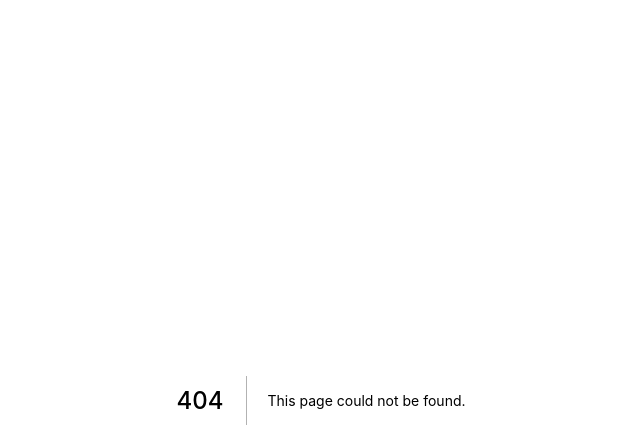
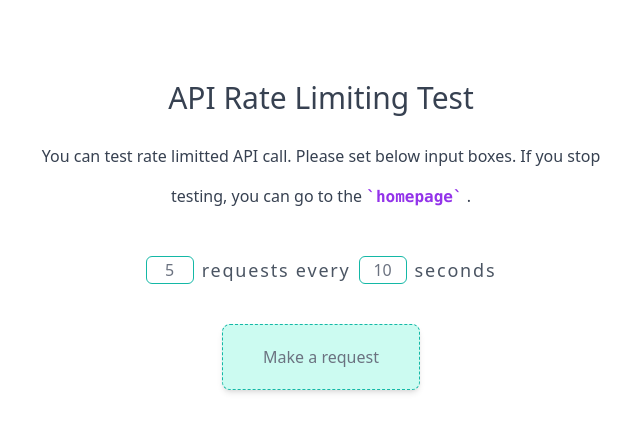
Before and after one commit to githong-kr/sp-next-study, a Next.js app: page /rate_limit in a window 1280 px wide. Before the commit this address had no page. Shown: the top 448 px of the page, without its empty margins (319-959 px from the left). Built offline with nearby package versions, Linux system fonts and the light colour scheme.

Commit message:
add rate_limit page without any function

```diff
--- a/components/Button.tsx
+++ b/components/Button.tsx
@@ -3,7 +3,7 @@ import React, { ReactChildren, ReactNode } from 'react';
 
 interface ButtonProps {
   children: ReactNode;
-  loading: boolean;
+  loading?: boolean;
   [key: string]: any;
 }
 
@@ -19,12 +19,12 @@ export default function Button({
         { classNames: 'px-10 py-5' },
         { classNames: 'border border-dashed border-teal-500' },
         { classNames: 'rounded-lg shadow-md' },
-        { classNames: 'bg-teal-100  text-gray-500' },
+        { classNames: 'bg-teal-100 text-gray-500' },
         {
           prefix: 'hover',
-          classNames: 'border-red-700 bg-teal-300 text-gray-800',
+          classNames: 'border-teal-700 bg-teal-500 text-gray-700',
         },
-        loading ? { classNames: 'opacity-50' } : {}
+        loading ? { classNames: 'opacity-50' } : { classNames: '' }
       )}
     >
       {children}
--- a/libs/client/utils.ts
+++ b/libs/client/utils.ts
@@ -21,12 +21,15 @@ export function cls(...clsRequestObjectList: clsRequestParams[]) {
   clsRequestObjectList.map((clsRequestObject) => {
     if (!clsRequestObject.prefix) {
       resultClassName.push(
-        clsRequestObject.classNames ? clsRequestObject.classNames : ''
+        clsRequestObject.classNames ? clsRequestObject.classNames.trim() : ''
       );
     } else {
-      clsRequestObject.classNames?.split(' ').map((className) => {
-        resultClassName.push(`${clsRequestObject.prefix}:${className}`);
-      });
+      clsRequestObject.classNames
+        ?.trim()
+        .split(' ')
+        .map((className) => {
+          resultClassName.push(`${clsRequestObject.prefix}:${className}`);
+        });
     }
   });
 
--- a/pages/blocked.tsx
+++ b/pages/blocked.tsx
@@ -30,7 +30,7 @@ export default function Blocked() {
         <h1 className="pb-5 text-3xl text-gray-700">
           You have no cookie for access.
         </h1>
-        <p className="prose prose-code:text-purple-600">
+        <p className="prose prose-code:text-purple-600 leading-10">
           You&apos;re seeing this page because your cookie is not in your
           browser. Click below <code>Set Cookie Button</code> and go to the{' '}
           <Link href="/">
--- a/pages/index.tsx
+++ b/pages/index.tsx
@@ -1,7 +1,8 @@
 import type { NextPage } from 'next';
+import Link from 'next/link';
 import client from '@libs/server/client';
 import Button from '@components/Button';
-import { useState } from 'react';
+import { useEffect, useState } from 'react';
 import { useRouter } from 'next/router';
 import { setCookie, getCookie } from '@libs/client/utils';
 
@@ -12,6 +13,12 @@ interface HomeProps {
 const Home: NextPage<HomeProps> = ({ testData }: HomeProps) => {
   const [loading, setLoading] = useState<boolean>(false);
   const router = useRouter();
+
+  const [cookieValue, setCookieValue] = useState<String>('');
+
+  useEffect(() => {
+    setCookieValue(getCookie(process.env.NEXT_PUBLIC_COOKIE_NAME!));
+  }, []);
 
   const unSetCookie = async () => {
     // setLoading(true);
@@ -36,15 +43,21 @@ const Home: NextPage<HomeProps> = ({ testData }: HomeProps) => {
       <div className="w-full pt-20 text-center text-4xl font-medium text-cyan-700">
         Hello, {`${testData.name}!`}
       </div>
-      <div className="flex w-full items-center justify-center space-x-10">
+      <div className="flex w-full items-center justify-center">
         <Button onClick={unSetCookie} loading={loading}>
           Unset Cookie
         </Button>
       </div>
-      <div className="w-4/5 border border-teal-500 flex justify-between border-dotted rounded-xl shadow-md text-gray-700">
-        <span className="px-10 py-5">{process.env.NEXT_PUBLIC_COOKIE_NAME}</span>
-        <span className="px-10 py-5">{getCookie(process.env.NEXT_PUBLIC_COOKIE_NAME!)}</span>
+      <div className="flex w-4/5 justify-between rounded-xl border border-dotted border-teal-500 text-gray-700 shadow-md">
+        <span className="px-10 py-5">
+          {process.env.NEXT_PUBLIC_COOKIE_NAME}
+        </span>
+        <span className="px-10 py-5">{cookieValue}</span>
       </div>
+      <hr className="w-full border-teal-500" />
+      <Link href="/rate_limit">
+        <Button>Test Api Rate Limiting</Button>
+      </Link>
     </div>
   );
 };
--- /dev/null
+++ b/pages/rate_limit/index.tsx
@@ -0,0 +1,65 @@
+import Button from '@components/Button';
+import Link from 'next/link';
+import React, { useState } from 'react';
+
+export default function RateLimit() {
+  const [requests, setRequests] = useState<number>(5);
+  const [seconds, setSeconds] = useState<number>(10);
+
+  const onChangeRequests = (e: React.ChangeEvent<HTMLInputElement>) => {
+    let stringValue = e.currentTarget.value;
+    if (isNaN(+stringValue)) return;
+    if (+stringValue < 0) return;
+    if (+stringValue > 500) return;
+
+    setRequests(+stringValue);
+  };
+
+  const onChangeSeconds = (e: React.ChangeEvent<HTMLInputElement>) => {
+    let stringValue = e.currentTarget.value;
+    if (isNaN(+stringValue)) return;
+    if (+stringValue < 0) return;
+    if (+stringValue > 30) return;
+
+    setSeconds(+stringValue);
+  };
+
+  return (
+    <div className="flex flex-col items-center justify-center space-y-10">
+      <div className="px-20 pt-20 text-center">
+        <h1 className="pb-5 text-3xl text-gray-700">API Rate Limiting Test</h1>
+        <p className="prose leading-10 prose-code:text-purple-600">
+          You can test rate limitted API call. Please set below input boxes. If
+          you stop testing, you can go to the{' '}
+          <Link href="/">
+            <a className="no-underline">
+              <code className="prose">homepage</code>
+            </a>
+          </Link>{' '}
+          .
+        </p>
+      </div>
+      <div className="flex w-full justify-center space-x-2 px-20 text-center">
+        <input
+          className="w-12 appearance-none rounded-md border border-teal-500 px-2 text-center text-gray-500"
+          placeholder="5"
+          required
+          value={requests}
+          onChange={onChangeRequests}
+        />
+        <p className="text-lg tracking-widest text-gray-600">requests every </p>
+        <input
+          className="w-12 appearance-none rounded-md border border-teal-500 px-2 text-center text-gray-500"
+          placeholder="10"
+          required
+          value={seconds}
+          onChange={onChangeSeconds}
+        />
+        <p className="text-lg tracking-widest text-gray-600">seconds</p>
+      </div>
+      <div>
+          <Button>Make a request</Button>
+      </div>
+    </div>
+  );
+}
```
